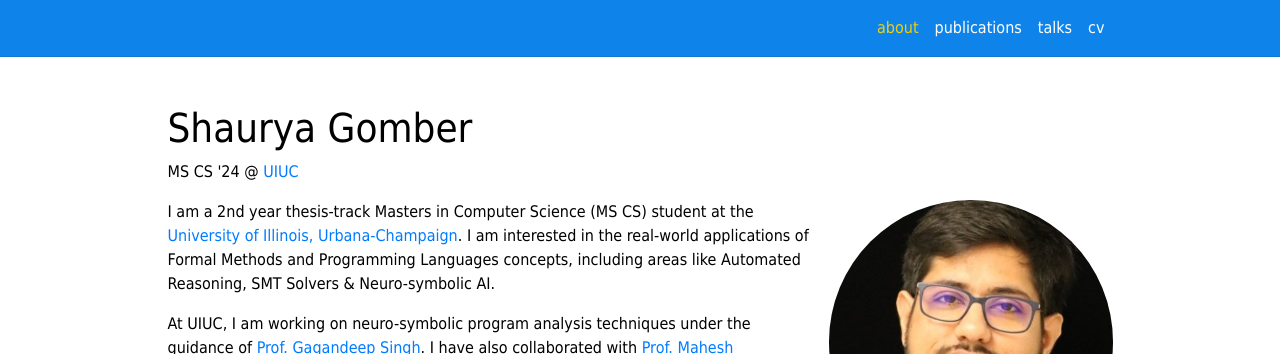
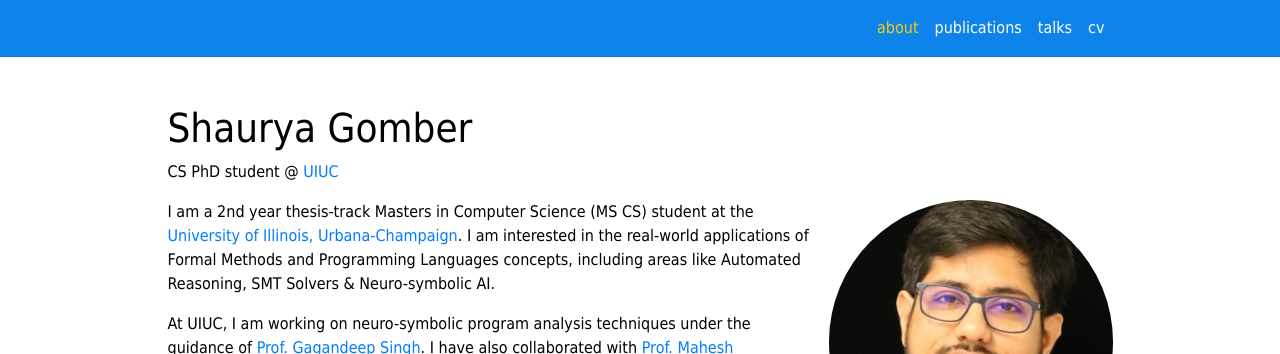
Before and after one commit to sgomber/sgomber.github.io, a Jekyll site: the page built from _pages/about.md, in a window 1280 px wide and 1379 px high. Shown: the top 354 px of the window. Built offline with Jekyll 4.4.1, drawn with Linux system fonts in a browser that asks for light colours; full-size pictures stand in for the smaller copies a plugin makes; comment, search, counter and statistics services are not loaded; a style sheet for code colours, icons or effects is not loaded.

Commit message:
Change bio line

```diff
--- a/_pages/about.md
+++ b/_pages/about.md
@@ -2,7 +2,7 @@
 layout: about
 title: about
 permalink: /
-subtitle: MS CS '24 @ <a href="https://cs.illinois.edu/">UIUC</a>
+subtitle: CS PhD student @ <a href="https://cs.illinois.edu/">UIUC</a>
 
 profile:
   align: right
```
